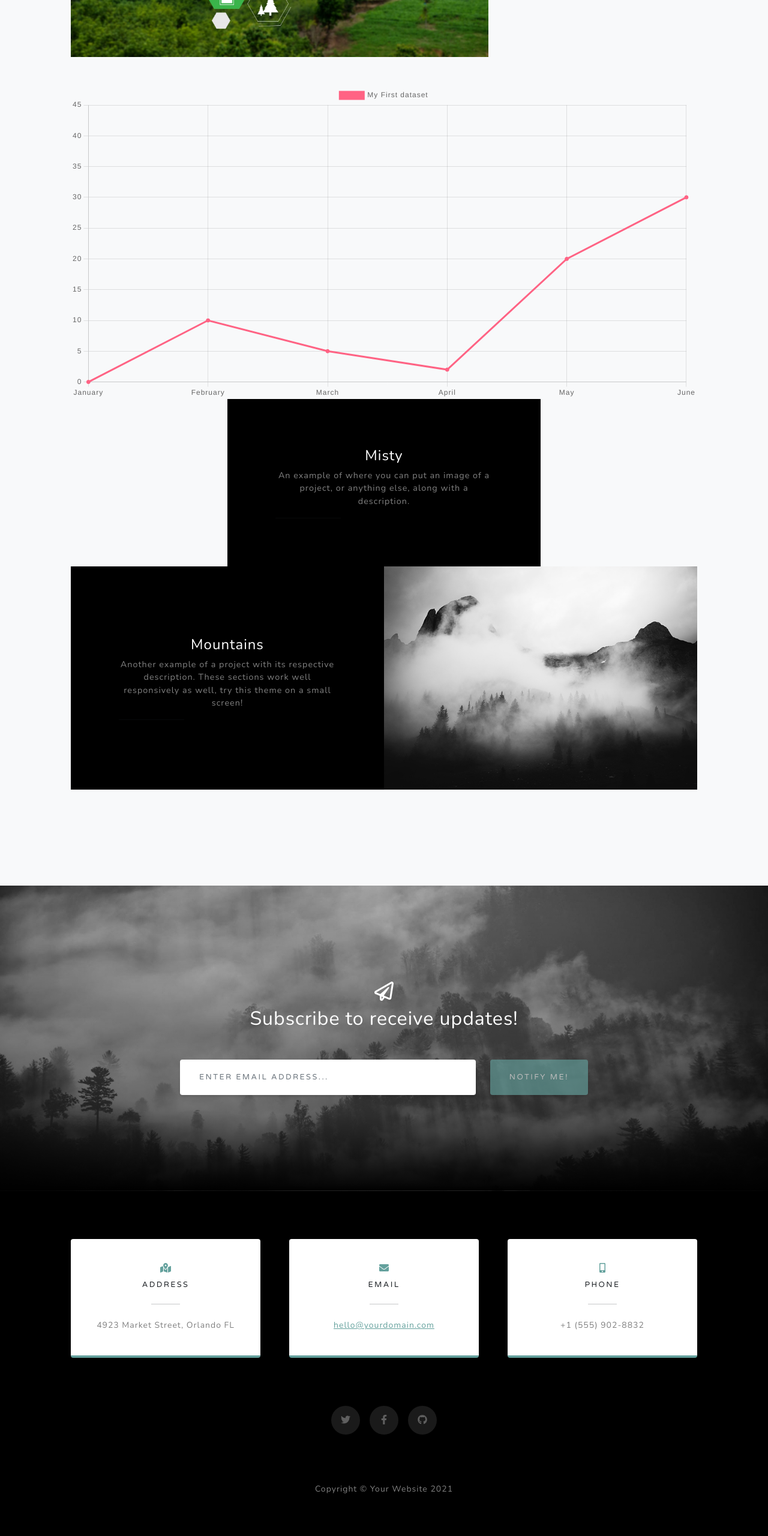
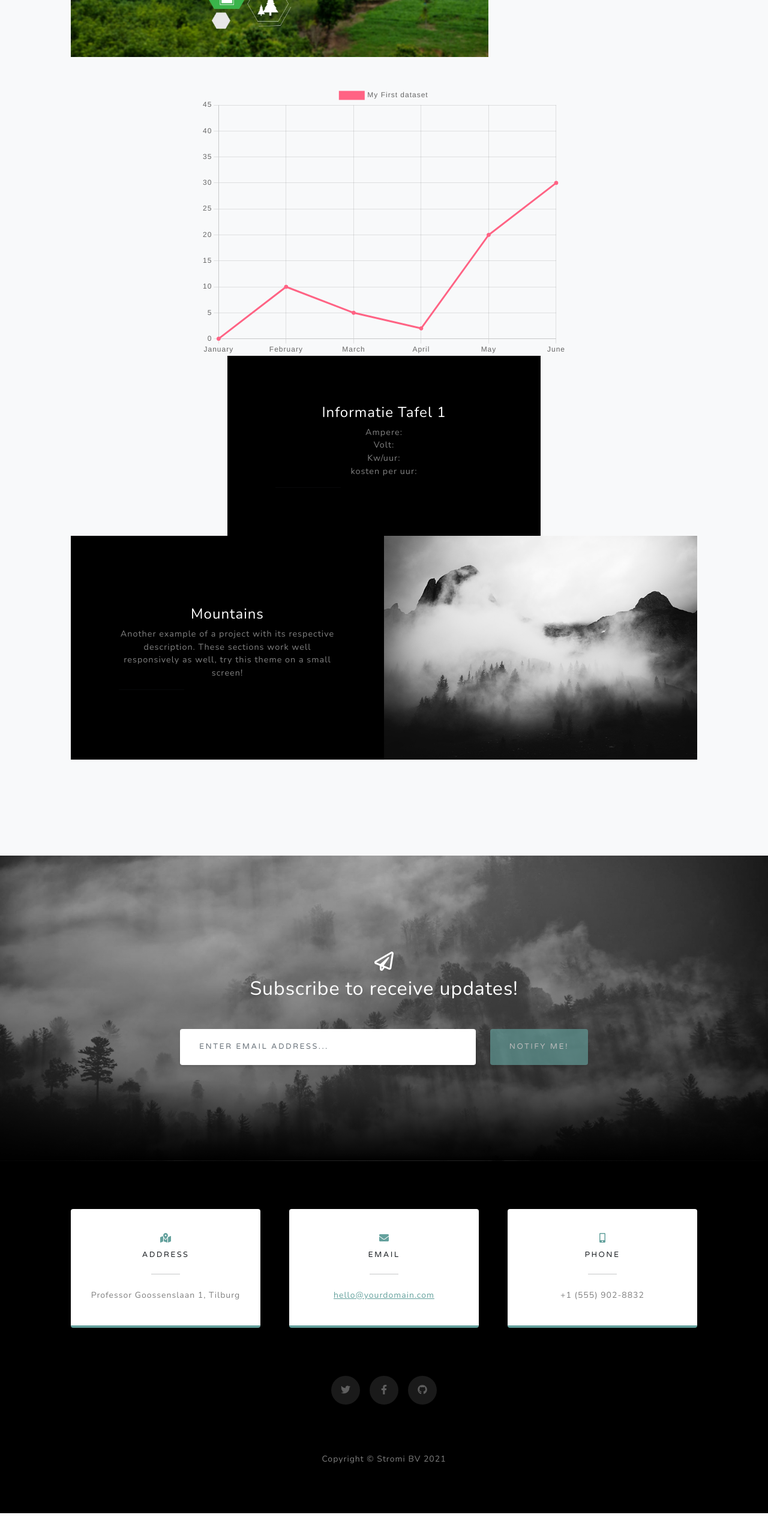
Before and after one commit to IemandDieAbeHeet/Stromi, a plain HTML site: page stromi-frontend/index.html in a window 1280 px wide. Shown: the part 2510-5070 px from the top of the page at 60% size. After the commit the page ends 5032 px from the top, so only its background shows below. Drawn offline with nearby package versions, Linux system fonts and the light colour scheme.

Commit message:
verandering opmaak website

```diff
--- a/stromi-frontend/index.html
+++ b/stromi-frontend/index.html
@@ -5,7 +5,7 @@
         <meta name="viewport" content="width=device-width, initial-scale=1, shrink-to-fit=no" />
         <meta name="description" content="" />
         <meta name="author" content="" />
-        <title>Grayscale - Start Bootstrap Theme</title>
+        <title>Stromi - Home</title>
         <link rel="icon" type="image/x-icon" href="assets/favicon.ico" />
         <!-- Font Awesome icons (free version)-->
         <script src="https://use.fontawesome.com/releases/v5.15.4/js/all.js" crossorigin="anonymous"></script>
@@ -77,15 +77,17 @@
                 </div>
                 <!-- Project One Row-->
                 <div class="row gx-0 mb-5 mb-lg-0 justify-content-center">
-                    <div>
-                        <canvas id="myChart"></canvas>
+                    <div class = "chart">
+
+                            <canvas id="myChart" width="432px" height="319px"></canvas>
+
                     </div>
                     <div class="col-lg-6">
                         <div class="bg-black text-center h-100 project">
                             <div class="d-flex h-100">
                                 <div class="project-text w-100 my-auto text-center text-lg-left">
-                                    <h4 class="text-white">Misty</h4>
-                                    <p class="mb-0 text-white-50">An example of where you can put an image of a project, or anything else, along with a description.</p>
+                                    <h4 class="text-white">Informatie Tafel 1</h4>
+                                    <p class="mb-0 text-white-50">Ampere: <br>Volt:<br>Kw/uur:<br>kosten per uur:<br> </p>
                                     <hr class="d-none d-lg-block mb-0 ms-0" />
                                 </div>
                             </div>
@@ -163,7 +165,7 @@
                                 <i class="fas fa-map-marked-alt text-primary mb-2"></i>
                                 <h4 class="text-uppercase m-0">Address</h4>
                                 <hr class="my-4 mx-auto" />
-                                <div class="small text-black-50">4923 Market Street, Orlando FL</div>
+                                <div class="small text-black-50">Professor Goossenslaan 1, Tilburg</div>
                             </div>
                         </div>
                     </div>
@@ -196,7 +198,7 @@
             </div>
         </section>
         <!-- Footer-->
-        <footer class="footer bg-black small text-center text-white-50"><div class="container px-4 px-lg-5">Copyright &copy; Your Website 2021</div></footer>
+        <footer class="footer bg-black small text-center text-white-50"><div class="container px-4 px-lg-5">Copyright &copy; Stromi BV 2021</div></footer>
         <!-- Bootstrap core JS-->
         <script src="https://cdn.jsdelivr.net/npm/bootstrap@5.1.3/dist/js/bootstrap.bundle.min.js"></script>
         <!-- Core theme JS-->
```
Also changed, not shown: stromi-frontend/css/styles.css.
